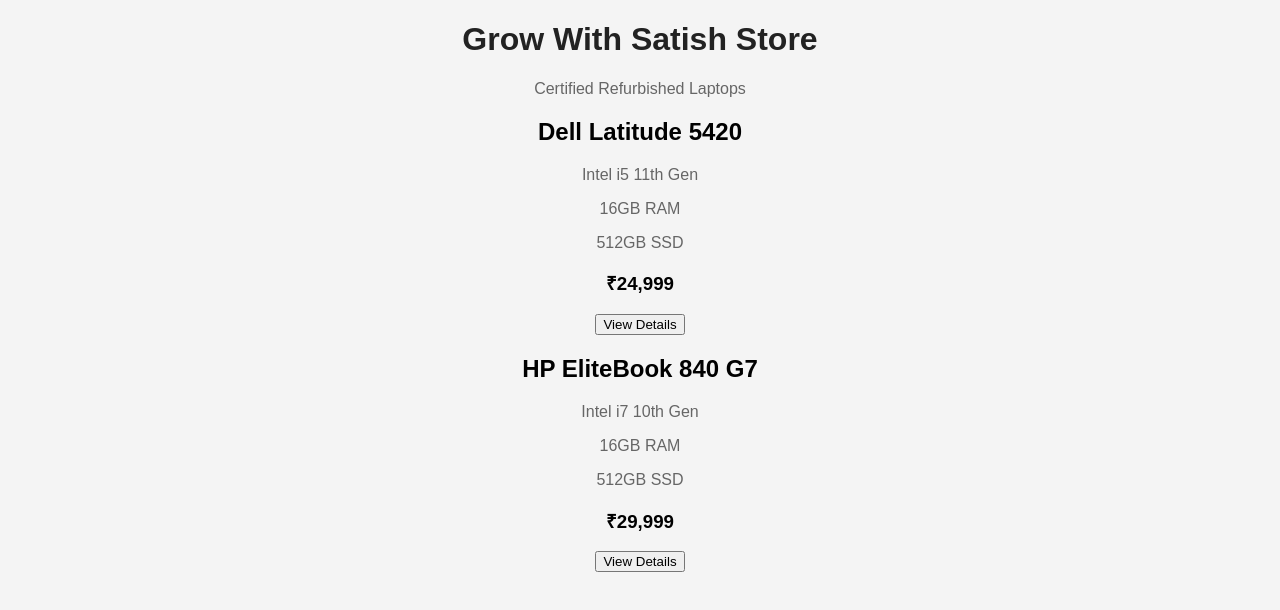
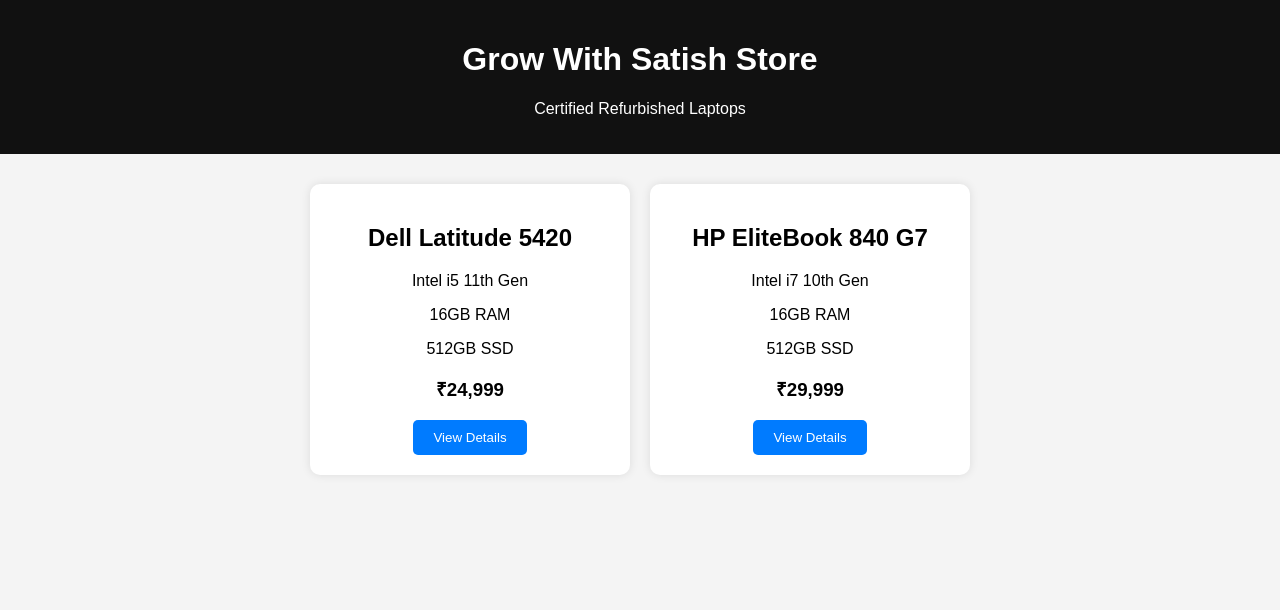
Before and after one commit to SatishLoyal/Refurbished_Laptop, a plain HTML site: page index.html in a window 1280 px wide. Drawn offline with Linux system fonts and the light colour scheme.

Commit message:
Update style.css

```diff
--- a/style.css
+++ b/style.css
@@ -1,13 +1,38 @@
 body{
-    font-family: Arial, sans-serif;
-    text-align:center;
+    margin:0;
+    font-family:Arial,sans-serif;
     background:#f4f4f4;
 }
 
-h1{
-    color:#222;
+header{
+    background:#111;
+    color:white;
+    text-align:center;
+    padding:20px;
 }
 
-p{
-    color:#666;
+.products{
+    display:flex;
+    justify-content:center;
+    gap:20px;
+    flex-wrap:wrap;
+    padding:30px;
 }
+
+.card{
+    background:white;
+    width:280px;
+    padding:20px;
+    border-radius:10px;
+    box-shadow:0 0 10px rgba(0,0,0,0.1);
+    text-align:center;
+}
+
+button{
+    background:#007bff;
+    color:white;
+    border:none;
+    padding:10px 20px;
+    border-radius:5px;
+    cursor:pointer;
+}
```
